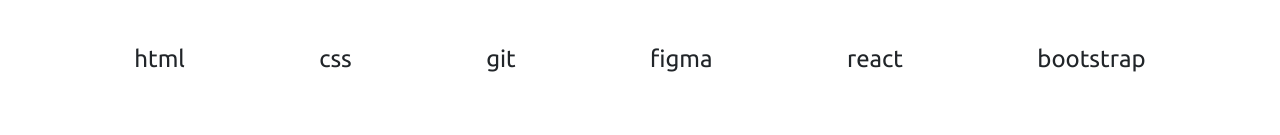
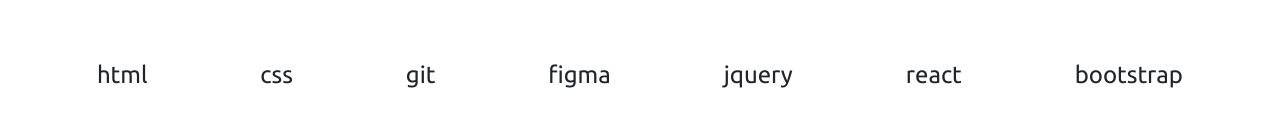
Before and after one commit to unbeatable-abayomi/portfolio-page, a plain HTML site: page index.html in a window 1280 px wide. Shown: the part 650-785 px from the top of the page. Drawn offline with nearby package versions, Linux system fonts and the light colour scheme.

Commit message:
addedStylings

```diff
--- a/index.html
+++ b/index.html
@@ -91,6 +91,9 @@
         </div>
         <div class="skill-set-text-list">
           <h4>figma</h4>
+        </div>
+        <div class="skill-set-text-list">
+          <h4>jquery</h4>
         </div>
         <div class="skill-set-text-list">
           <h4>react</h4>
@@ -259,7 +262,6 @@
 
 
 
-
      </ul>
 
       <center>
--- a/styles.css
+++ b/styles.css
@@ -153,7 +153,11 @@
 .skillsSet{
   display: flex;
   flex-wrap: wrap;
+  /* margin: 2rem; */
   justify-content: space-evenly;
+}
+.skill-set-text-list{
+  margin: 1rem;
 }
 
 
```
